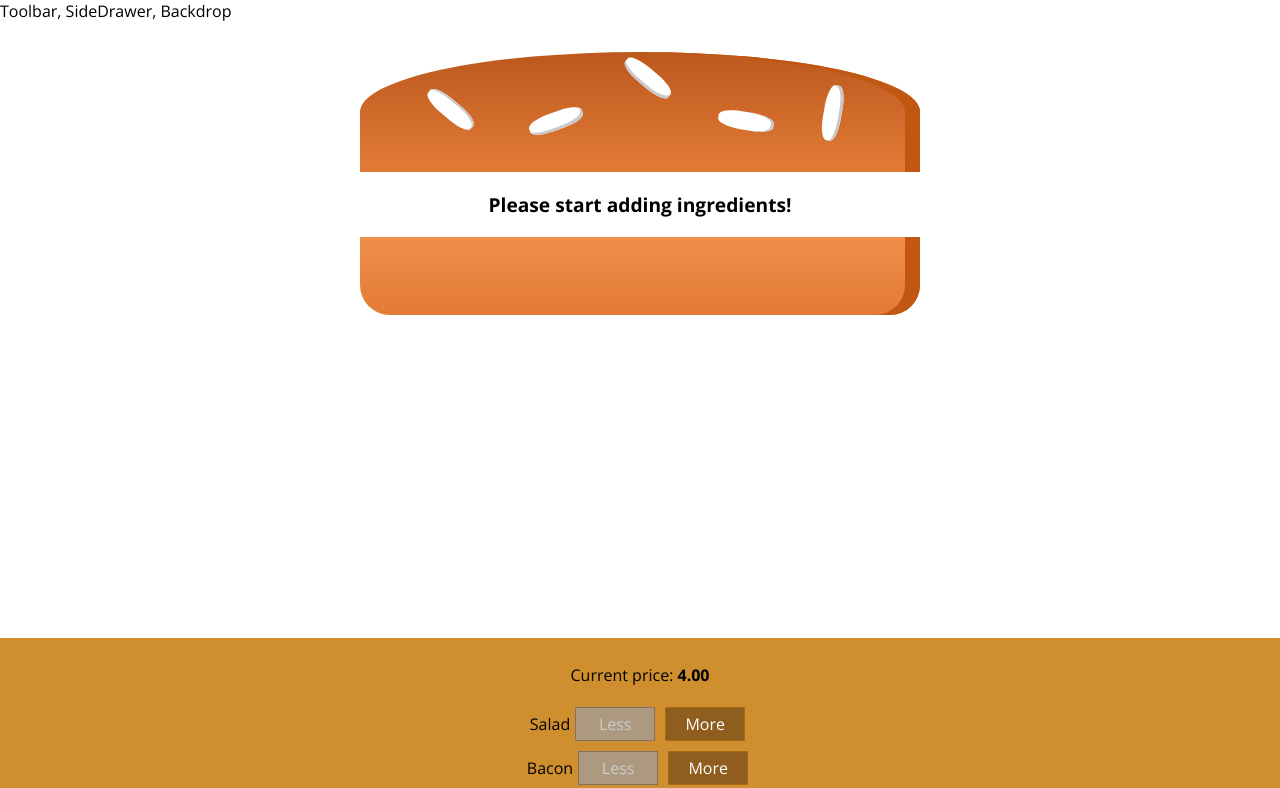
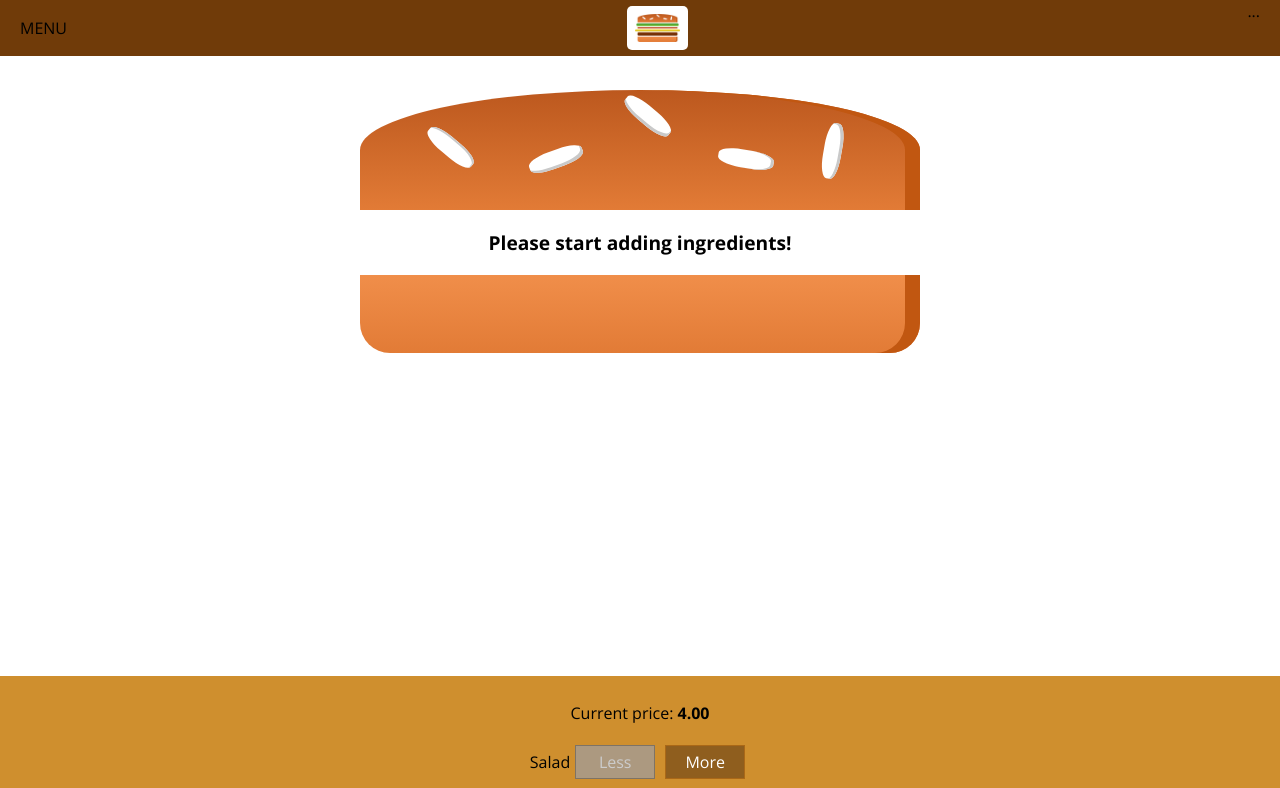
Before and after one commit to matedanielcristian/react-burger-builder, a React app: page / in a window 1280 px wide. Shown: the top 788 px of the page. Built offline with nearby package versions, Linux system fonts and the light colour scheme.

Commit message:
update | toolbar + logo added

```diff
--- a/src/components/Layout/Layout.css
+++ b/src/components/Layout/Layout.css
@@ -1,3 +1,3 @@
 .Content {
-    margin-top: 16px;
+  margin-top: 76px;
 }
--- a/src/components/Layout/Layout.js
+++ b/src/components/Layout/Layout.js
@@ -3,9 +3,11 @@
 import Aux from '../../hoc/Auxiliaty';
 import classes from './Layout.css';
 
+import Toolbar from "../Navigation/Toolbar/Toolbar"
+
 const layout = ( props ) => (
     <Aux>
-        <div>Toolbar, SideDrawer, Backdrop</div>
+        <Toolbar />
         <main className={classes.Content}>
             {props.children}
         </main>
--- /dev/null
+++ b/src/components/Logo/Logo.css
@@ -0,0 +1,11 @@
+.Logo {
+  background-color: white;
+  padding: 8px;
+  height: 80%;
+  box-sizing: border-box;
+  border-radius: 5px;
+}
+
+.Logo img {
+  height: 100%;
+}
--- /dev/null
+++ b/src/components/Logo/Logo.js
@@ -0,0 +1,11 @@
+import React from 'react';
+import classes from "./Logo.css"
+
+import burgerLogo from "../../assets/images/burger-logo.png"
+const Logo = (props) => (
+    <div className={classes.Logo}>
+        <img src={burgerLogo} alt="my burger" />
+    </div>
+)
+
+export default Logo;
--- /dev/null
+++ b/src/components/Navigation/Toolbar/Toolbar.css
@@ -0,0 +1,28 @@
+.Toolbar {
+  height: 56px;
+  width: 100%;
+  position: fixed;
+  top: 0;
+  left: 0;
+  background-color: #703b09;
+  display: flex;
+  justify-content: space-between;
+  align-items: center;
+  padding: 0 20px;
+  box-sizing: border-box;
+  z-index: 90;
+}
+
+.Toolbar nav {
+  height: 100%;
+}
+
+.Logo {
+  height: 80%;
+}
+
+@media (max-width: 499px) {
+  .DesktopOnly {
+    display: none;
+  }
+}
--- /dev/null
+++ b/src/components/Navigation/Toolbar/Toolbar.js
@@ -0,0 +1,14 @@
+import React from 'react';
+import classes from "./Toolbar.css"
+import Logo from "../../Logo/Logo"
+const Toolbar = (props) => (
+    <header className={classes.Toolbar}>
+        <div>MENU</div>
+        <Logo />
+        <nav>
+            ...
+        </nav>
+    </header>
+)
+
+export default Toolbar;
```
Also changed, not shown: src/assets/images/burger-logo.png (added).
